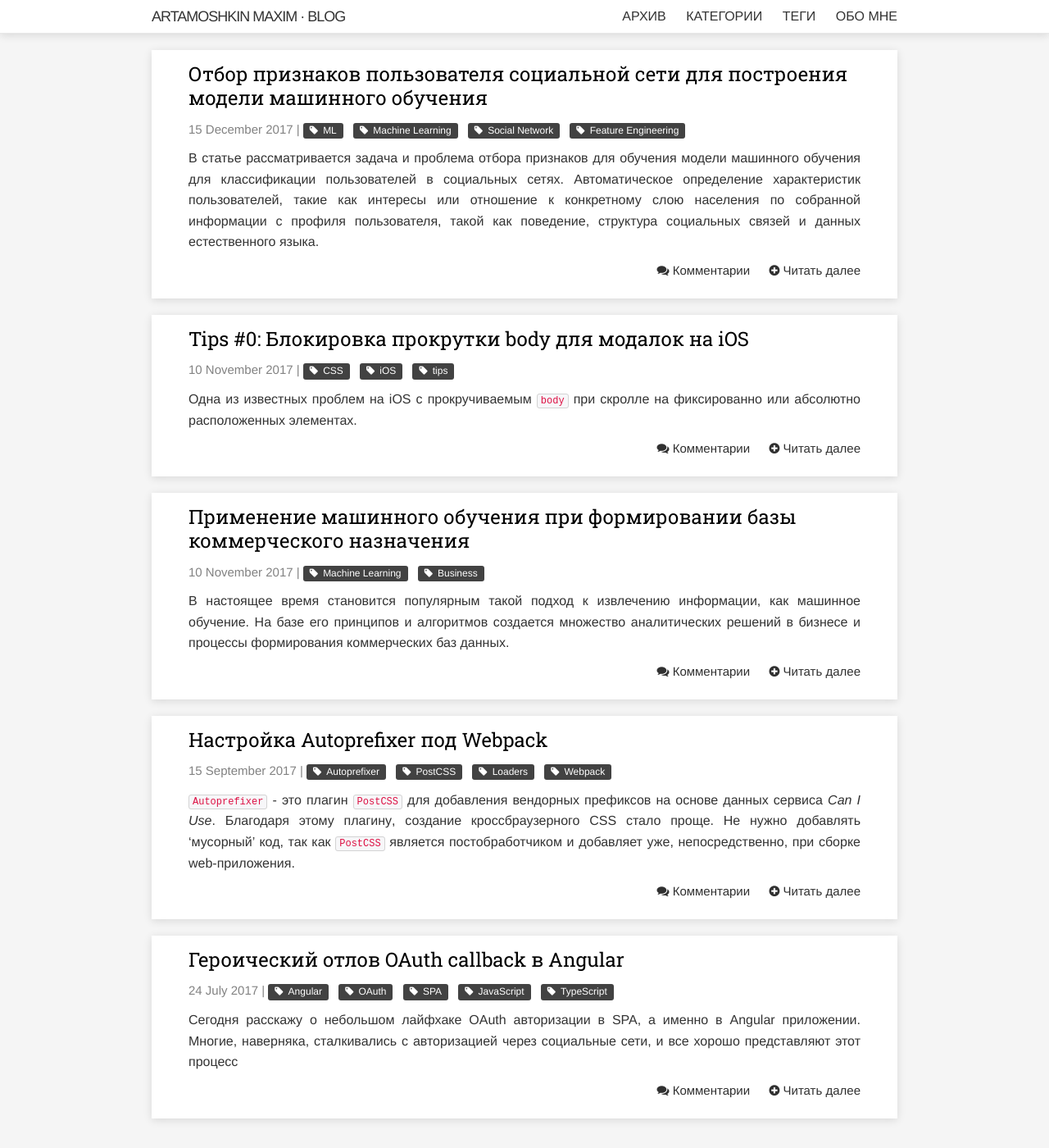
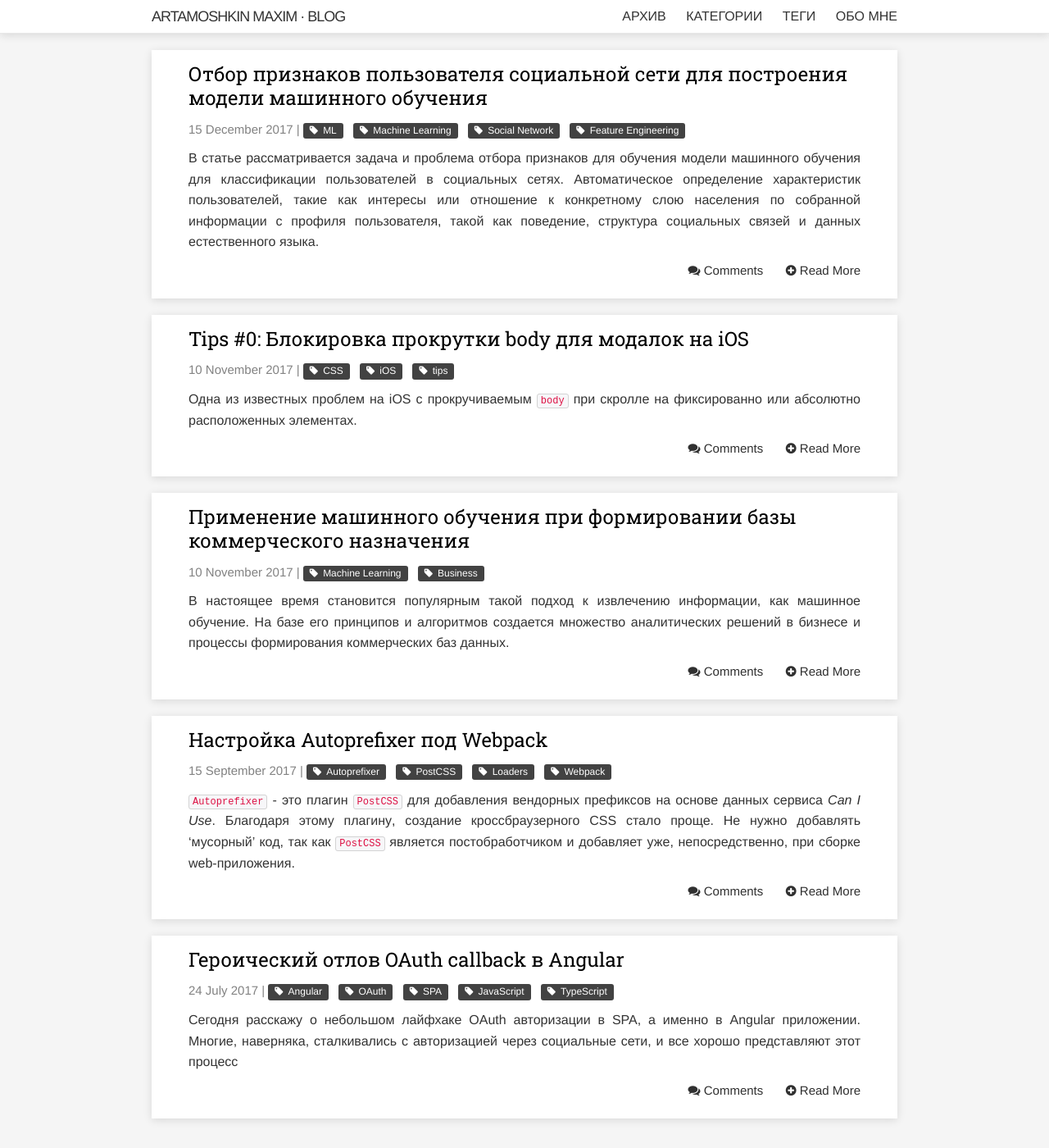
Before and after one commit to martamoshkin/blog.zverit.com, a Jekyll site: the page built from index.html, in a window 1280 px wide and 1400 px high. Shown: the whole window at 82% size. Built offline with Jekyll 4.4.1, drawn with Linux system fonts in a browser that asks for light colours; the list of posts is cut into pages by our own code.

Commit message:
Update index.html

```diff
--- a/index.html
+++ b/index.html
@@ -33,8 +33,8 @@ layout: default
 				{{ post.content | split:"<!-- more -->" | first }}
 			</div>
 			<div class="post-more">
-				<a href="{{ post.url }}#disqus_thread"><i class="fa fa-comments"></i> Комментарии</a>&nbsp;
-				<a href="{{ post.url }}"><i class="fa fa-plus-circle" aria-hidden="true"></i> Читать далее</a>
+				<a href="{{ post.url }}#disqus_thread"><i class="fa fa-comments"></i> Comments </a>&nbsp;
+				<a href="{{ post.url }}"><i class="fa fa-plus-circle" aria-hidden="true"></i> Read More </a>
 			</div>
 		</li>
 		{% endif %}
```
